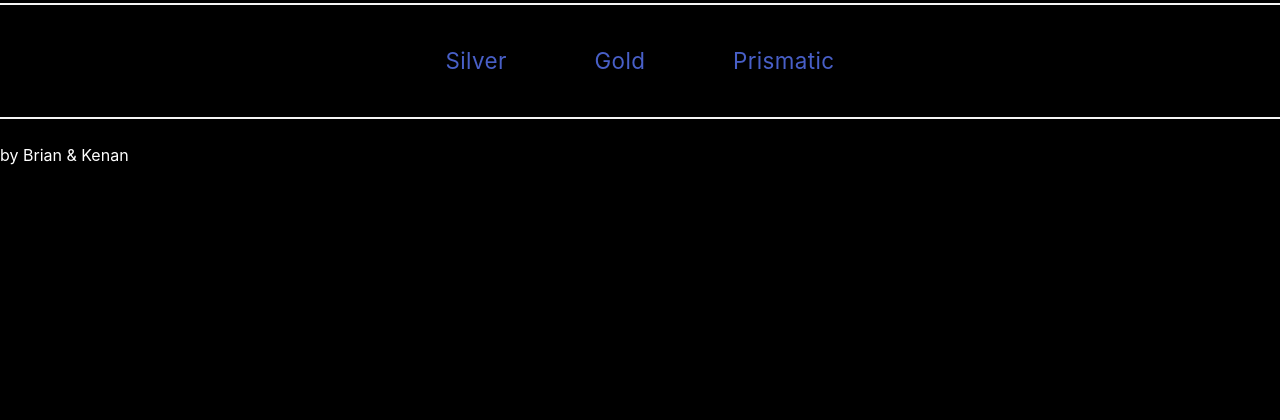
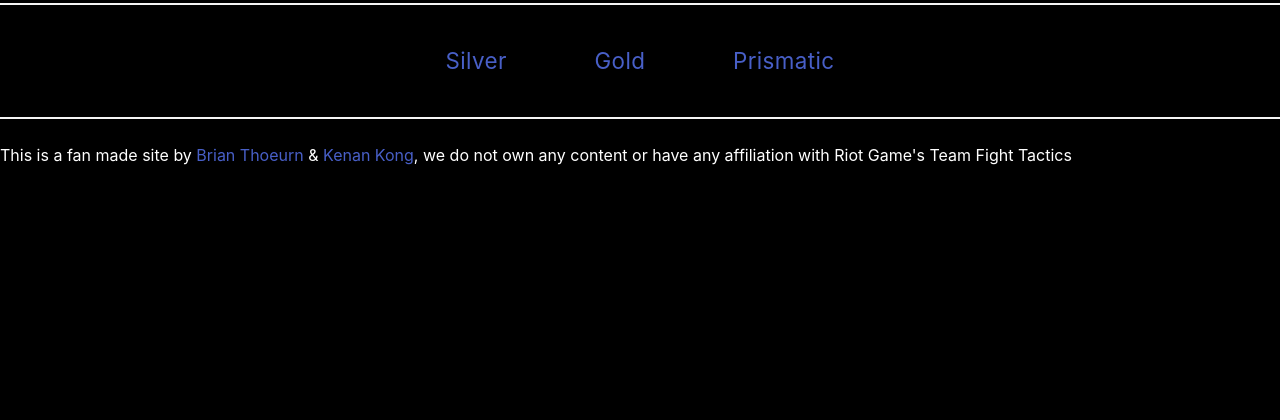
Before and after one commit to GA-TFT/TeamFightTactics, a Django app: page /augmentgold/ in a window 1280 px wide; the page is wider, and only the part inside the window is pictured. Shown: the part 211-631 px from the top of that part. Run offline with Django 4.2, Linux system fonts and the light colour scheme; data that the repository does not hold is empty; parts of the project's set-up code (start-up, migrations or seed data) failed here and were passed over.

Commit message:
github links

```diff
--- a/main_app/templates/base.html
+++ b/main_app/templates/base.html
@@ -23,7 +23,7 @@
         </header>
         {% block content %}{% endblock %}
         <footer class="page-footer">
-            <div class="right">by Brian & Kenan</div>
+            <div class="right">This is a fan made site by <a href="https://github.com/brianthoeurn" target="_blank" rel="noreferrer">Brian Thoeurn</a> & <a href="https://github.com/feinin" target="_blank" rel="noreferrer">Kenan Kong</a>, we do not own any content or have any affiliation with Riot Game's Team Fight Tactics</div>
         </footer>
 </body>
 </html>
```
